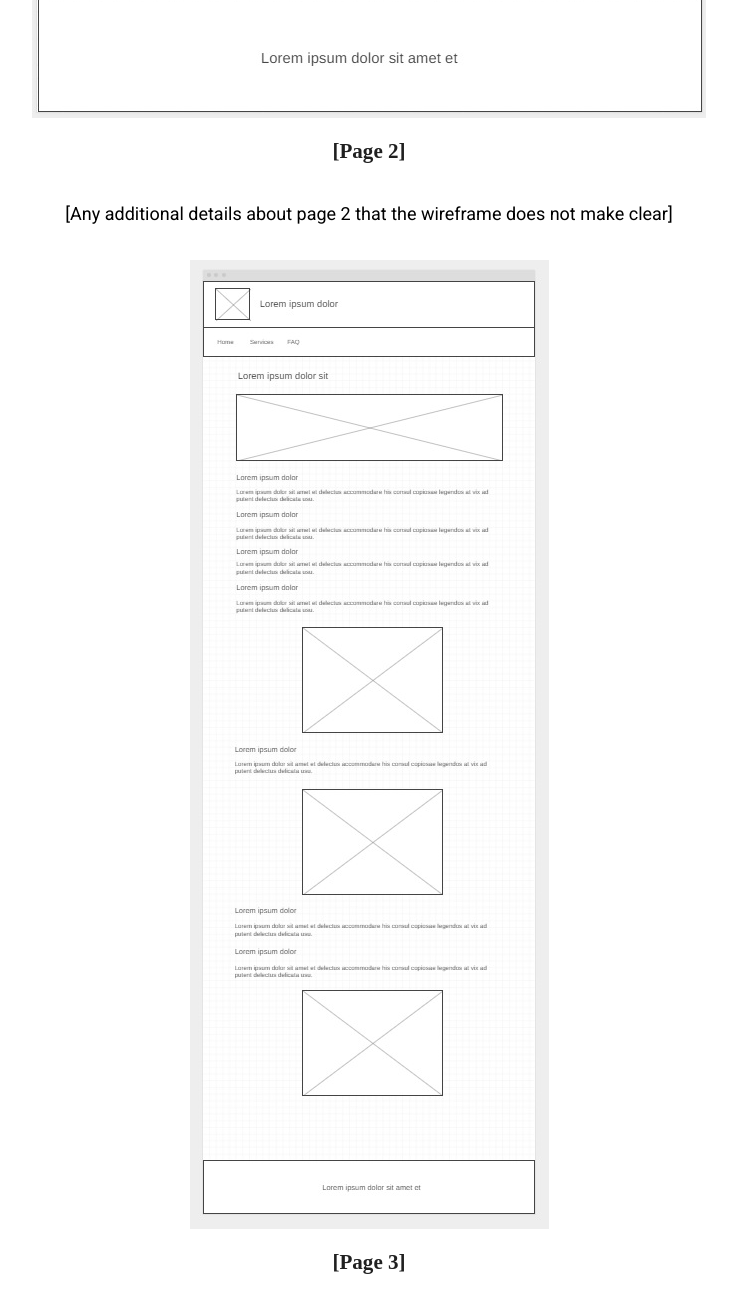
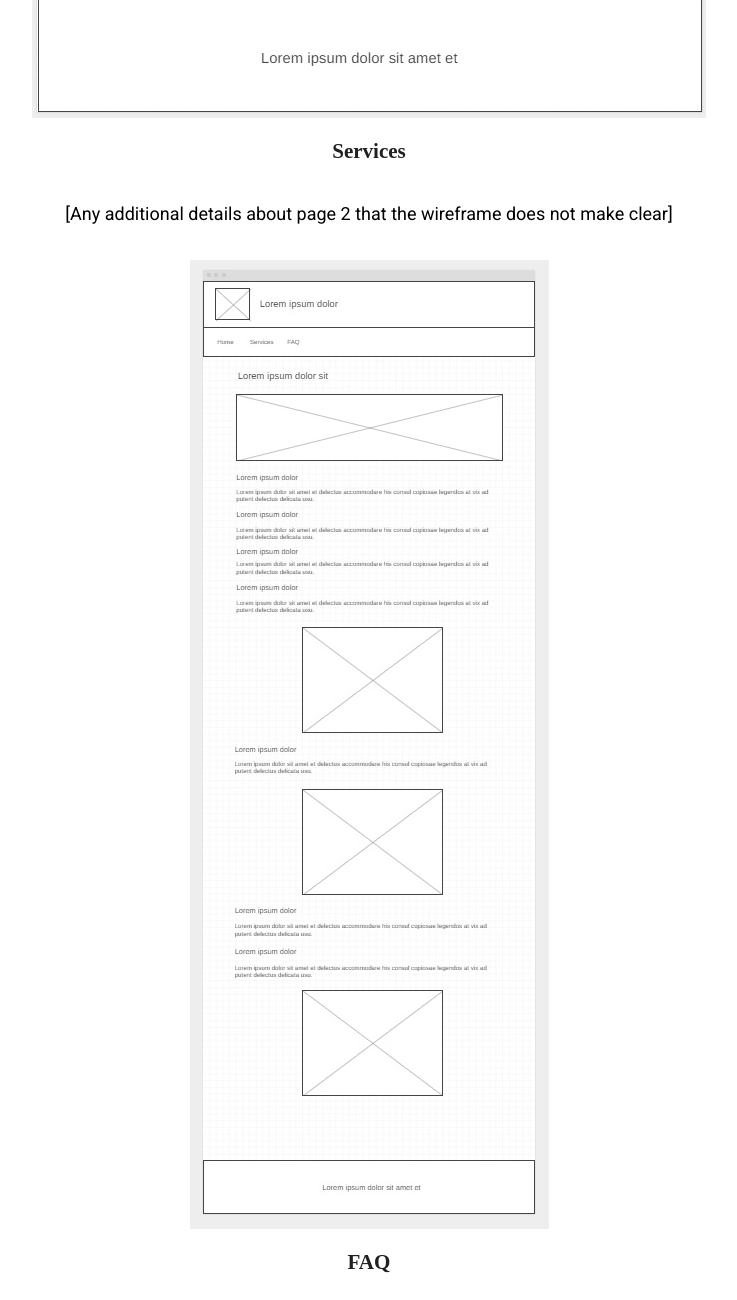
Before and after one commit to aribyui/wdd130, a plain HTML site: page sti/site-plan.html in a window 1280 px wide. Shown: the part 8400-9700 px from the top of the page, without its empty margins (271-1008 px from the left). Drawn offline with Linux system fonts and the light colour scheme; a web font is replaced by a local one.

Commit message:
personal siteplan updated

```diff
--- a/sti/site-plan.html
+++ b/sti/site-plan.html
@@ -194,13 +194,13 @@
       </p>
       <img src="images/home.jpg" alt="home page wireframe">
 
-      <h3>[Page 2]</h3>
+      <h3>Services</h3>
       <p>
         [Any additional details about page 2 that the wireframe does not make clear]
       </p>
       <img src="images/services.jpg" alt="page 2 wireframe">
 
-      <h3>[Page 3]</h3>
+      <h3>FAQ</h3>
       <p>
         [Any additional details about page 3 that the wireframe does not make clear]
       </p>
```
